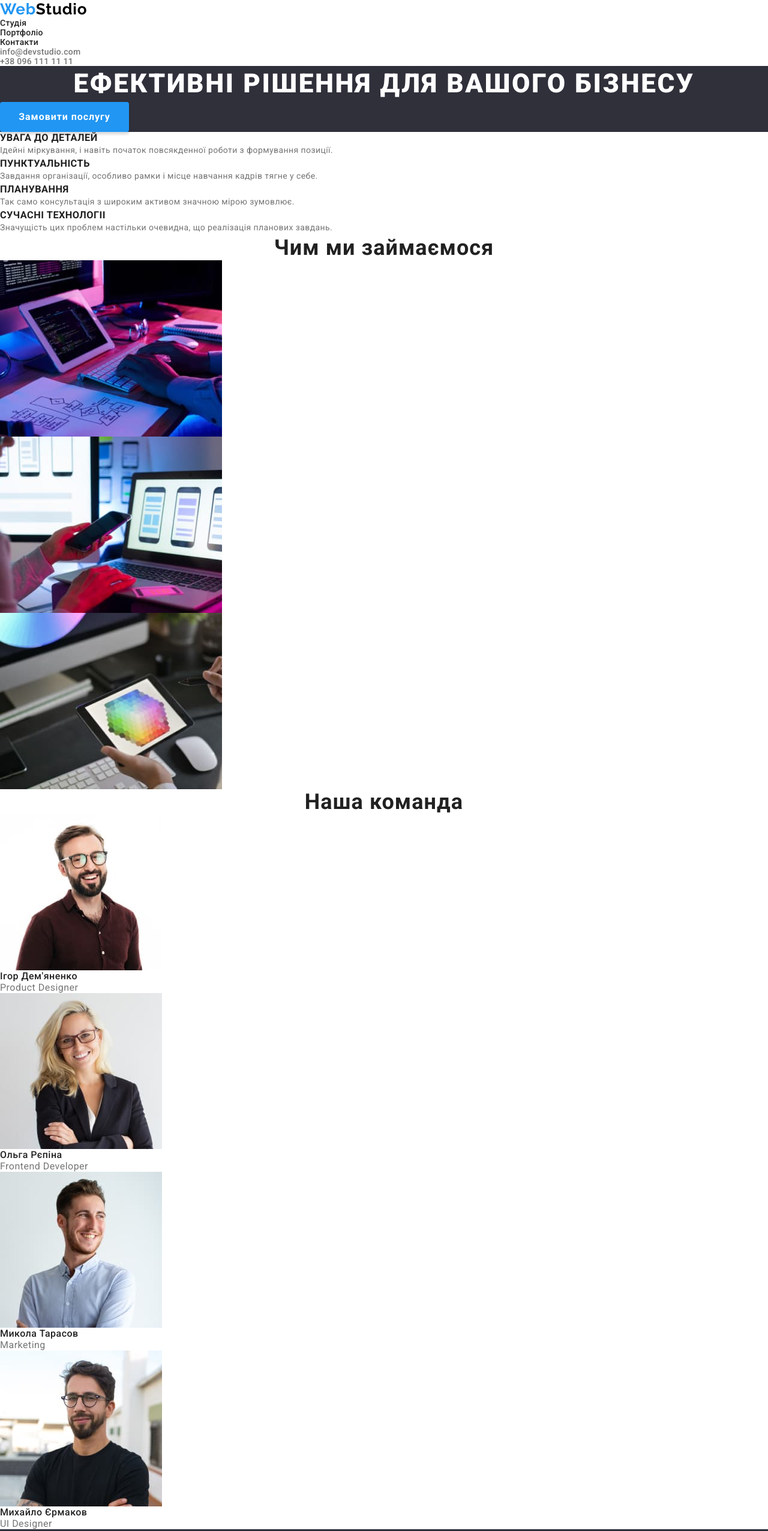
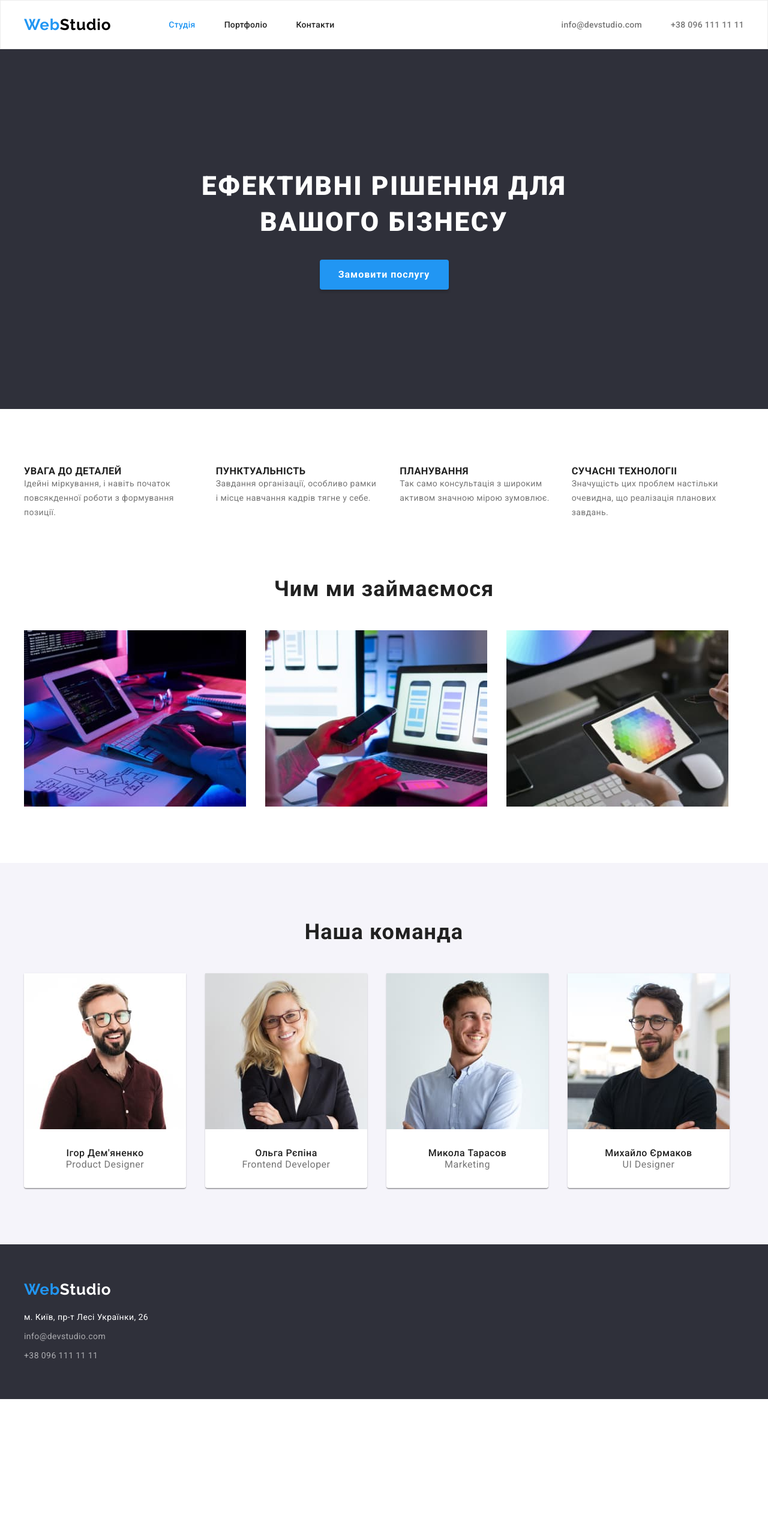
Before and after one commit to VladimirSt13/web-studio, a plain HTML site: page index.html in a window 1280 px wide. Shown: the top 2553 px of the page at 60% size. After the commit the page ends 2333 px from the top, so only its background shows below. Drawn offline with Linux system fonts and the light colour scheme.

Commit message:
finish hw-03

```diff
--- a/css/styles.css
+++ b/css/styles.css
@@ -15,7 +15,13 @@
   --color-text-black: #000000;
 }
 
-* {
+html {
+  box-sizing: border-box;
+}
+
+*,
+*::before,
+*::after {
   margin: 0;
   padding: 0;
   box-sizing: border-box;
@@ -68,7 +74,11 @@ img {
 
 /* Section */
 .section {
+  padding-top: 5.875rem;
+  padding-bottom: 5.875rem;
   .section__title {
+    margin-bottom: 3rem;
+
     color: var(--color-text-primary-title);
     text-align: center;
     font-size: 2.25rem;
@@ -77,19 +87,61 @@ img {
   }
 }
 
+/* Container */
+.container {
+  max-width: 1230px;
+  margin-left: auto;
+  margin-right: auto;
+  padding-inline: 15px;
+}
+
 /* Header */
 .header {
+  border: 1px solid #ececec;
+  .container {
+    display: flex;
+    justify-content: space-between;
+    align-items: center;
+    column-gap: 6rem;
+  }
+
   .link {
+    display: block;
+    padding-top: 2rem;
+    padding-bottom: 2rem;
+
     font-weight: 500;
     letter-spacing: 0.0175rem;
     &:hover,
-    &:focus {
+    &:focus,
+    &.active {
       color: var(--color-text-accent);
     }
+
+    &.active {
+    }
+  }
+
+  .nav {
+    display: flex;
+    align-items: center;
+    column-gap: 6rem;
+  }
+
+  .nav__list,
+  .address__list {
+    display: flex;
+    column-gap: 3rem;
+    row-gap: 1rem;
+
+    flex-wrap: wrap;
   }
 
   .nav__link {
     color: var(--color-text-primary-title);
+  }
+
+  .address {
   }
 
   .address__link {
@@ -102,10 +154,22 @@ img {
 
 .hero {
   background-color: var(--color-bg-secondary);
+  height: 600px;
+
+  .container {
+    height: 100%;
+    display: flex;
+    flex-direction: column;
+    align-items: center;
+    justify-content: center;
+    gap: 2rem;
+  }
 
   .hero__title {
+    max-width: 696px;
+    text-align: center;
+
     color: var(--color-text-secondary-title);
-    text-align: center;
     font-size: 2.75rem;
     font-weight: 900;
     line-height: 1.36; /* 136.364% */
@@ -114,7 +178,6 @@ img {
   }
 
   .hero__button {
-    /* padding: 0.625rem 2rem; */
     width: 13.4375rem;
     height: 3.125rem;
     border-radius: 4px;
@@ -143,8 +206,17 @@ img {
 
 /* Features */
 
-.feature {
+.features {
+  &.section {
+    padding-bottom: 0;
+  }
+
   letter-spacing: 0.0262rem;
+
+  .features__list {
+    display: flex;
+    gap: 2rem;
+  }
 
   .feature__title {
     color: var(--color-text-primary-title);
@@ -163,6 +235,11 @@ img {
   .what-we-do__title {
   }
 
+  .what-we-do__list {
+    display: flex;
+    gap: 2rem;
+  }
+
   .what-we-do__item {
     img {
       width: 370px;
@@ -173,7 +250,13 @@ img {
 
 /* Our Team */
 .our-team {
+  background-color: var(--color-bg-accent);
   .our-team__title {
+  }
+
+  .our-team__list {
+    display: flex;
+    gap: 2rem;
   }
 
   .our-team__item {
@@ -182,9 +265,20 @@ img {
 
 .team-member {
   letter-spacing: 0.03rem;
+  border-radius: 0 0 0.25rem 0.25rem;
+  box-shadow: 0px 2px 1px 0px rgba(0, 0, 0, 0.2), 0px 1px 1px 0px rgba(0, 0, 0, 0.14),
+    0px 1px 3px 0px rgba(0, 0, 0, 0.12);
+
+  overflow: hidden;
   .team-member__photo {
     width: 270px;
     height: 260px;
+  }
+
+  .team-member__content {
+    padding: 30px;
+    background-color: var(--color-bg-primary);
+    text-align: center;
   }
   .team-member__name {
     color: var(--color-text-primary-title);
@@ -201,9 +295,11 @@ img {
 /* Portfolio */
 .portfolio {
   .filter {
+    margin-bottom: 3rem;
     display: flex;
-    gap: 8px;
+    gap: 0.5rem;
     justify-content: center;
+
     .filter__label {
       display: block;
       padding: 0.6rem 1.375rem;
@@ -227,18 +323,32 @@ img {
   }
 
   .portfolio__list {
+    --num-items: 3;
+    --gap: 2rem;
     display: flex;
     flex-wrap: wrap;
-    gap: 1.875rem 1.875rem;
+    gap: var(--gap);
+
     .portfolio__item {
+      width: calc((100% - var(--gap) * (var(--num-items) - 1)) / var(--num-items));
     }
   }
 
   .card {
     font-family: inherit;
     .card__img {
-      width: 370px;
-      height: 294px;
+      width: 100%;
+      height: auto;
+    }
+
+    .card__content {
+      --border: 1px solid #eee;
+
+      padding: 1.25rem 1.5rem;
+      border-left: var(--border);
+      border-right: var(--border);
+      border-bottom: var(--border);
+      background-color: var(--color-bg-primary);
     }
     .card__name {
       color: var(--color-text-primary-title);
@@ -258,13 +368,23 @@ img {
 
 /* Footer */
 .footer {
+  padding-top: 3.75rem;
+  padding-bottom: 3.75rem;
   background-color: var(--color-bg-secondary);
   .logo {
+    display: block;
     color: var(--color-text-secondary-title);
+    margin-bottom: 1.25rem;
   }
 
   .address {
     font-style: normal;
+
+    .address__list {
+      display: flex;
+      flex-direction: column;
+      gap: 0.5rem;
+    }
 
     .link {
       color: var(--color-text-secondary-text);
--- a/index.html
+++ b/index.html
@@ -16,6 +16,7 @@
   </head>
   <body>
     <header class="header">
+      <div class="container">
         <nav class="header__nav nav">
           <a class="nav__logo logo" href="/"><span>Web</span>Studio</a>
 
@@ -36,15 +37,19 @@
             </li>
           </ul>
         </address>
+      </div>
     </header>
 
     <main class="main">
       <section class="hero section">
+        <div class="container">
           <h1 class="hero__title">Ефективні рішення для вашого бізнесу</h1>
           <button class="hero__button button" type="button">Замовити послугу</button>
+        </div>
       </section>
 
       <section class="features section">
+        <div class="container">
           <h2 class="visually-hidden">Наші переваги</h2>
 
           <ul class="features__list">
@@ -67,9 +72,11 @@
               <p class="feature__text">Значущість цих проблем настільки очевидна, що реалізація планових завдань.</p>
             </li>
           </ul>
+        </div>
       </section>
 
       <section class="what-we-do section">
+        <div class="container">
           <h2 class="what-we-do__title section__title">Чим ми займаємося</h2>
 
           <ul class="what-we-do__list list">
@@ -93,9 +100,11 @@
               />
             </li>
           </ul>
+        </div>
       </section>
 
       <section class="our-team section">
+        <div class="container">
           <h2 class="our-team__title section__title">Наша команда</h2>
 
           <ul class="our-team__list list">
@@ -107,8 +116,10 @@
                 width="270"
                 height="260"
               />
+              <div class="team-member__content">
                 <h3 class="team-member__name">Ігор Дем'яненко</h3>
                 <p class="team-member__position">Product Designer</p>
+              </div>
             </li>
 
             <li class="our-team__item team-member">
@@ -119,8 +130,10 @@
                 width="270"
                 height="260"
               />
+              <div class="team-member__content">
                 <h3 class="team-member__name">Ольга Рєпіна</h3>
                 <p class="team-member__position">Frontend Developer</p>
+              </div>
             </li>
 
             <li class="our-team__item team-member">
@@ -131,20 +144,26 @@
                 width="270"
                 height="260"
               />
+              <div class="team-member__content">
                 <h3 class="team-member__name">Микола Тарасов</h3>
                 <p class="team-member__position">Marketing</p>
+              </div>
             </li>
 
             <li class="our-team__item team-member">
               <img class="team-member__photo" src="img/team/photo-4.jpg" alt="Фото " width="270" height="260" />
+              <div class="team-member__content">
                 <h3 class="team-member__name">Михайло Єрмаков</h3>
                 <p class="team-member__position">UI Designer</p>
+              </div>
             </li>
           </ul>
+        </div>
       </section>
     </main>
 
     <footer class="footer">
+      <div class="container">
         <a class="footer__logo logo" href="/"><span>Web</span>Studio</a>
         <address class="footer__address address">
           <ul class="address__list">
@@ -161,6 +180,7 @@
             </li>
           </ul>
         </address>
+      </div>
     </footer>
   </body>
 </html>
```
Also changed, not shown: js/filter.js (+7 -1 lines), portfolio.html (+39 -5 lines). Lines whose indentation alone changed are shown as unchanged.
